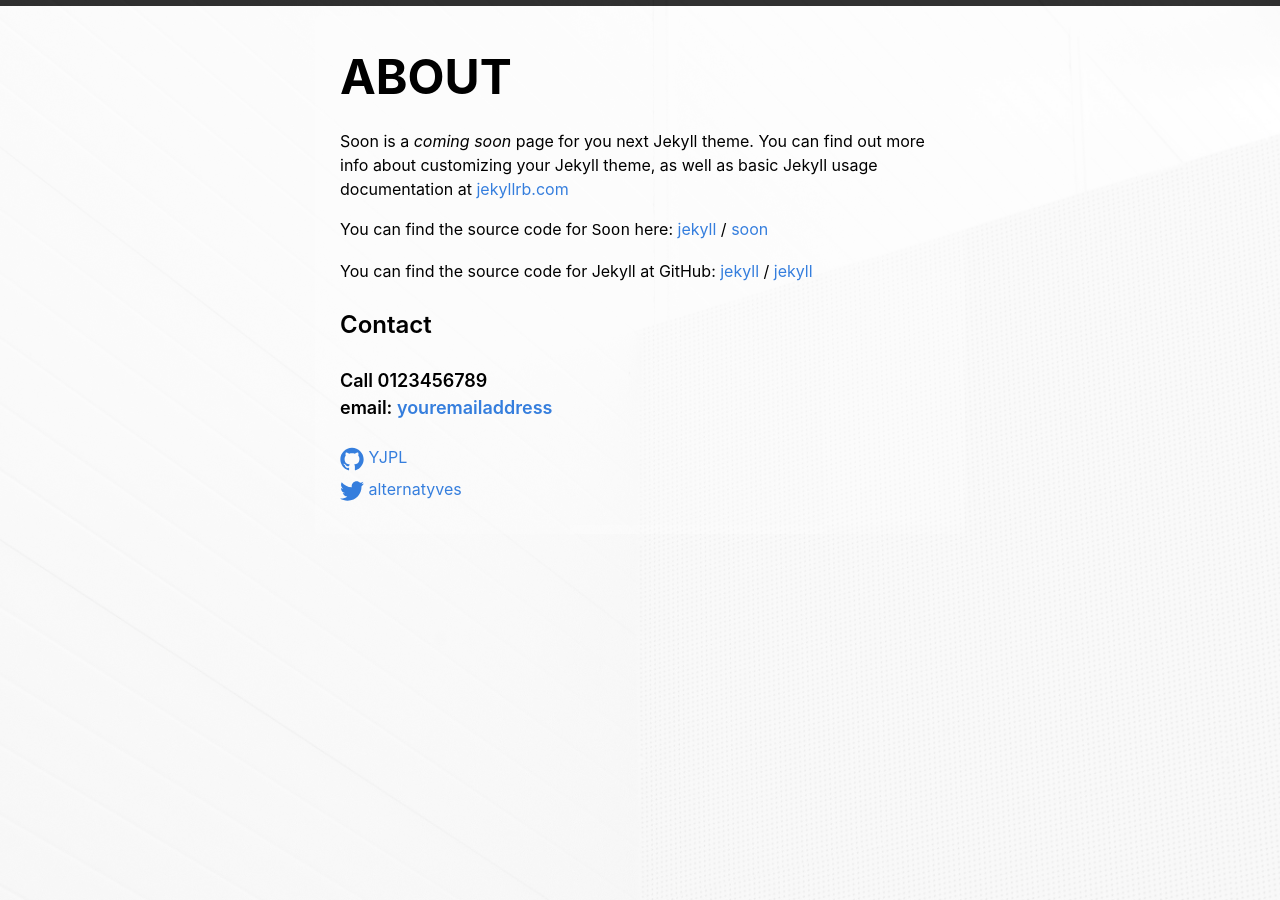
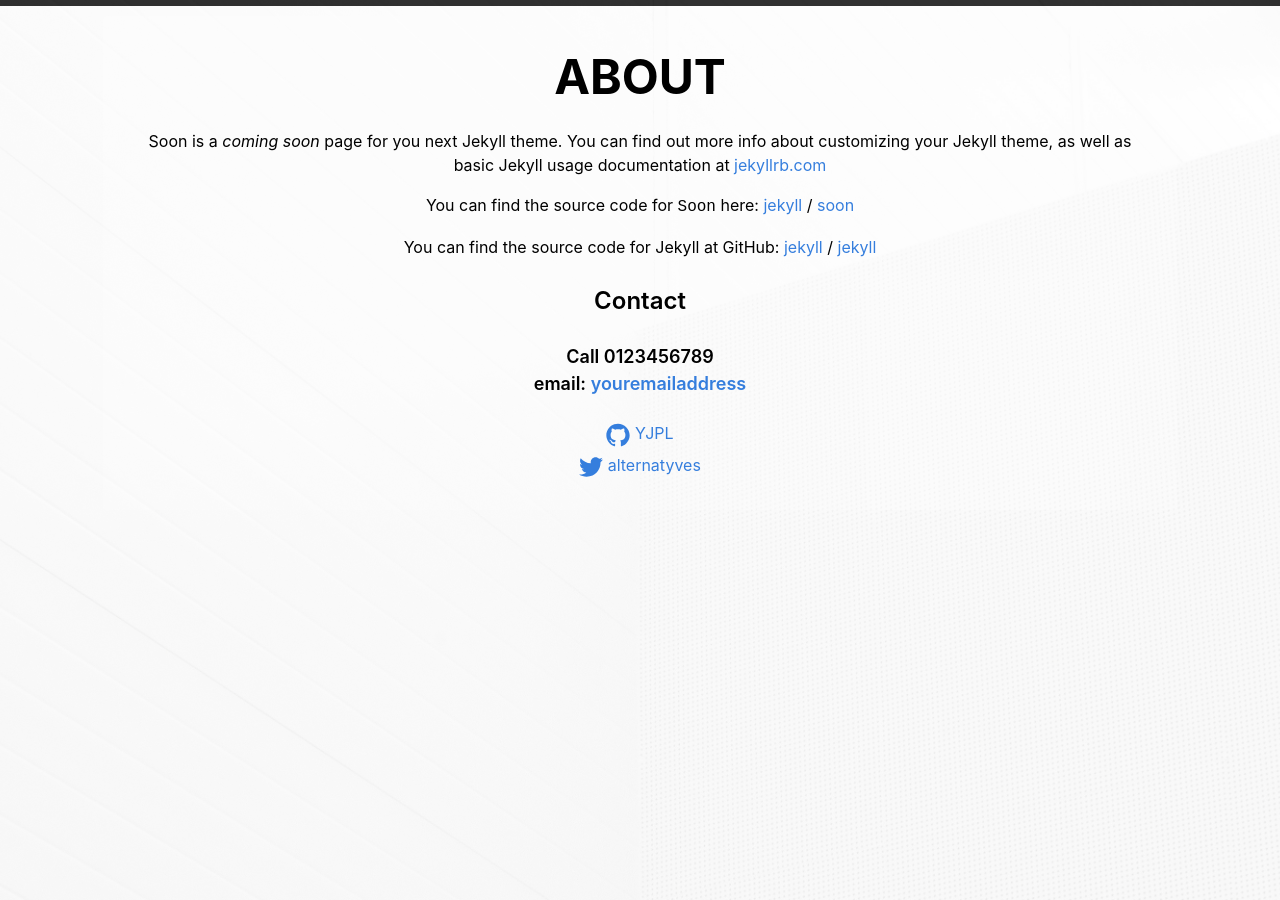
Before and after one commit to ASSahasranamam/soon, a Jekyll site: the page built from _pages/about.md, in a window 1280 px wide. Built offline with Jekyll 4.4.1, drawn with Linux system fonts in a browser that asks for light colours.

Commit message:
Update main.css

```diff
--- a/assets/main.css
+++ b/assets/main.css
@@ -34,14 +34,12 @@ body {
 
 #container {
 	margin: 20px auto;
-	max-width: 600px;
-	width: 60%;
+	width: 80%;
 	min-width: 260px;
 	margin: 10px auto 0 auto;
-	text-align: left;
+	text-align: center;
 	position: relative;
 	padding: 25px;
-	background: transparent url(img/#black50.png);
 	background: rgba(255,255,255,0.24) none;
 	-moz-border-radius: 12px;
 	-webkit-border-radius: 4px;
```
